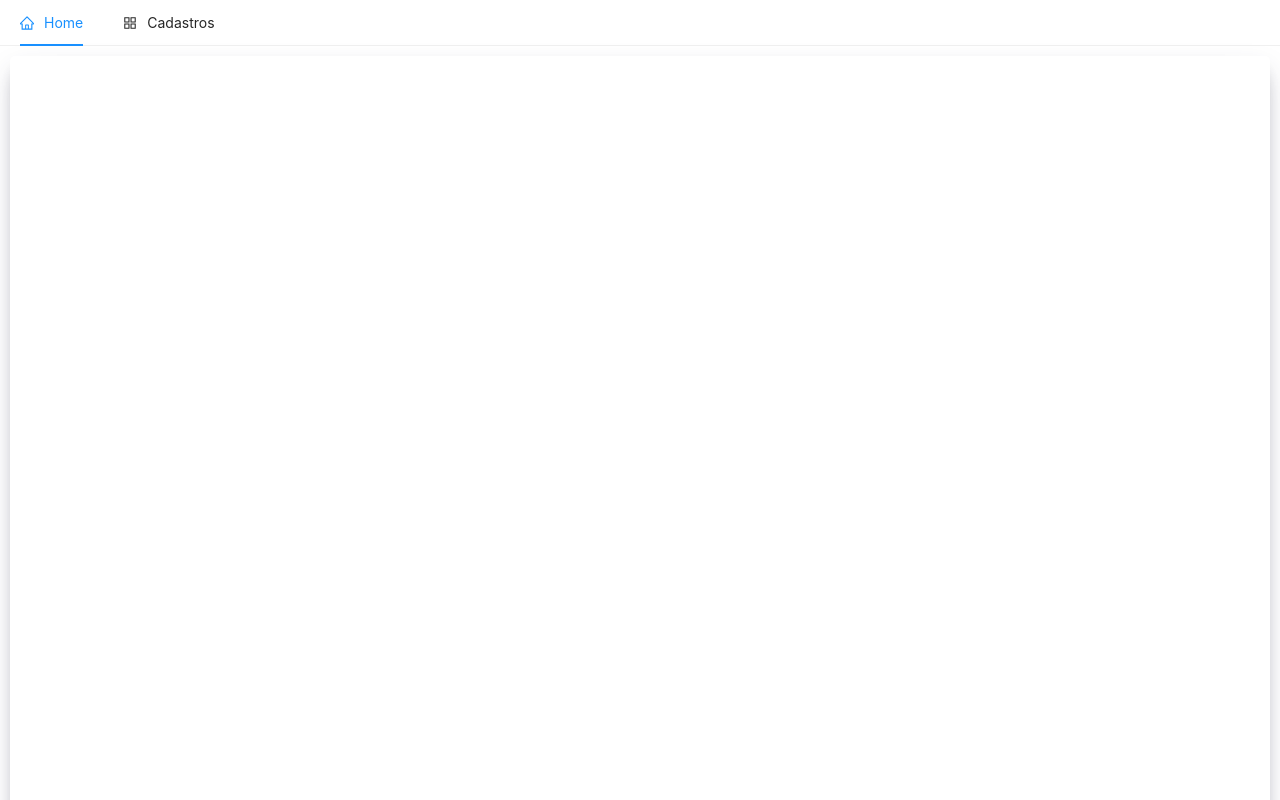
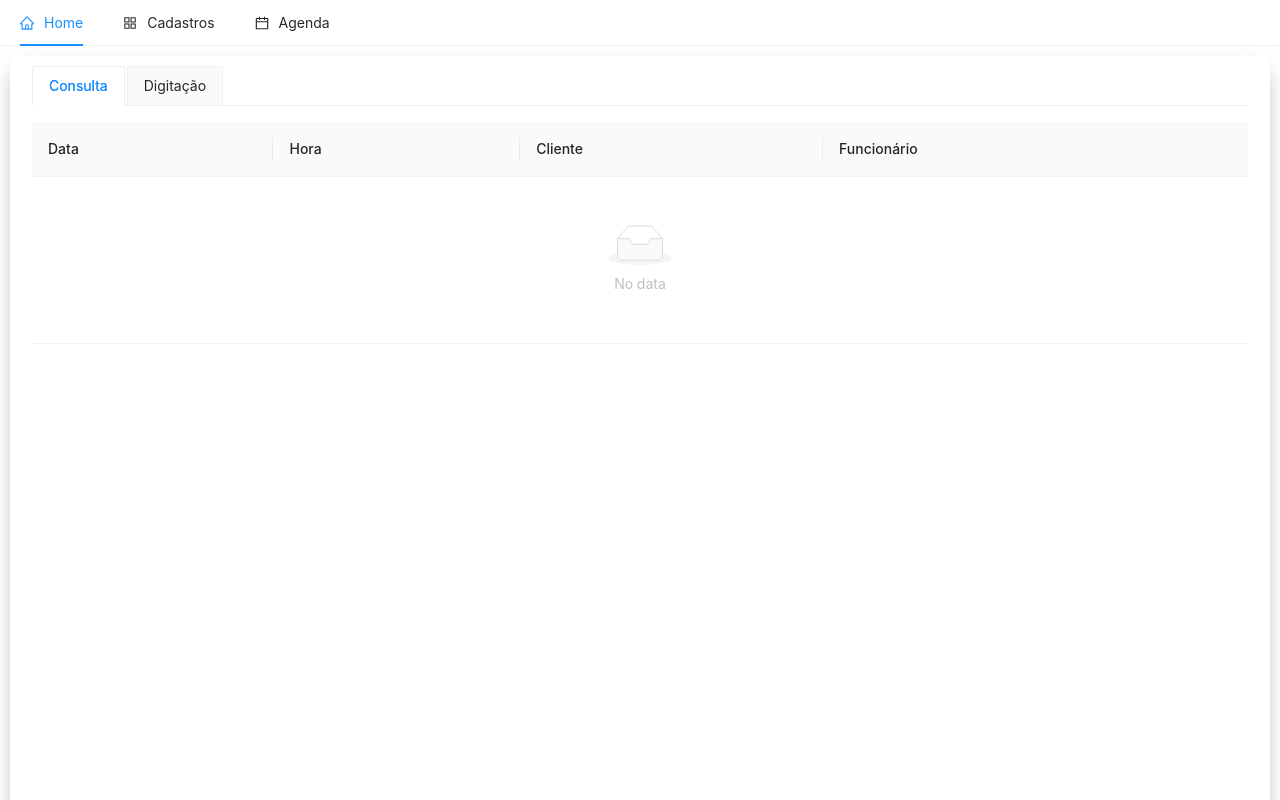
Before and after one commit to hugosilvasbo/js-system, a React (Create React App) app: page /agenda in a window 1280 px wide. Built offline with nearby package versions, Linux system fonts and the light colour scheme.

Commit message:
Iniciando tela de agendamento

```diff
--- a/package.json
+++ b/package.json
@@ -26,7 +26,6 @@
     "react-hook-form": "^7.35.0",
     "react-router-dom": "^6.3.0",
     "react-scripts": "5.0.1",
-    "react-tabs": "^5.1.0",
     "react-toastify": "^9.0.8",
     "sass": "^1.54.5",
     "typescript": "^4.8.2",
--- a/src/App.tsx
+++ b/src/App.tsx
@@ -1,11 +1,10 @@
-import { AppstoreOutlined, HomeOutlined, TagOutlined, TeamOutlined } from "@ant-design/icons";
+import { AppstoreOutlined, CalendarOutlined, HomeOutlined, TagOutlined, TeamOutlined } from "@ant-design/icons";
 import "antd/dist/antd.css";
 import Menu from 'antd/lib/menu';
 import 'primeicons/primeicons.css';
 import 'primereact/resources/primereact.min.css';
 import 'primereact/resources/themes/nova-accent/theme.css';
 import { useNavigate } from 'react-router-dom';
-import 'react-tabs/style/react-tabs.css';
 import 'react-toastify/dist/ReactToastify.css';
 import './style/App.scss';
 import './style/vars.scss';
@@ -37,6 +36,9 @@ function App(props: any) {
             Item
           </Menu.Item>
         </Menu.SubMenu>
+        <Menu.Item key="mnagenda" onClick={() => navigate('/agenda')} icon={<CalendarOutlined />}>
+          Agenda
+        </Menu.Item>
       </Menu>
       <div className='content'>{props.children}</div>
       <footer>
--- a/src/index.tsx
+++ b/src/index.tsx
@@ -8,6 +8,7 @@ import Home from './pages/Home';
 import PedidoVenda from './pages/gerencial/Pedido';
 import './style/index.scss';
 import "antd/dist/antd.css";
+import Agenda from './pages/agenda/Agenda';
 
 const container = document.getElementById('root');
 const root = createRoot(container!);
@@ -20,6 +21,7 @@ root.render(
           <Route path="/" element={<Home />} />
           <Route path="/cadastro/pessoa" element={<Pessoa />} />
           <Route path="/cadastro/item" element={<Item />} />
+          <Route path="/agenda" element={<Agenda />} />
           <Route path="/gerencial/pedido" element={<PedidoVenda />} />
         </Routes>
       </App>
--- /dev/null
+++ b/src/pages/agenda/Agenda.tsx
@@ -0,0 +1,91 @@
+import { Col, DatePicker, Form, Row, Table, Tabs } from "antd";
+import moment from "moment";
+import { useState } from "react";
+import { Container } from "react-bootstrap";
+import FrameCadButtons from "../../components/mine/FrameCadButtons";
+
+const Agenda = () => {
+
+    const [dataSource, setDataSource] = useState([])
+    const [dateTimeService, setDateTimeService] = useState()
+
+    const tableColumns = [
+        {
+            title: 'Data',
+            dataIndex: 'service-date',
+            key: 'service-date',
+        },
+        {
+            title: 'Hora',
+            dataIndex: 'service-time',
+            key: 'service-time',
+        },
+        {
+            title: 'Cliente',
+            dataIndex: 'client-name',
+            key: 'client-name',
+        },
+        {
+            title: 'Funcionário',
+            dataIndex: 'employee-name',
+            key: 'employee-name'
+        }
+
+    ]
+
+    const FrameConsulta = () => {
+        return <>
+            <Table
+                dataSource={dataSource}
+                columns={tableColumns}
+            />
+        </>
+    }
+
+    const FrameDigitacao = () => {
+        return <>
+            <Container fluid>
+                <Row>
+                    <Col md='auto'>
+                        <Form layout="vertical">
+                            <Form.Item name="date-time-appointment" label="Data">
+                                <DatePicker
+                                    allowClear={false}
+                                    showTime
+                                    //--> arrumar isso futuramente... filtrar os horários por funcionários...
+                                    //onSelect={(e: any) => moment(e._d).format('YYYY-MM-DD HH:MM')}
+                                    format="DD/MM/YYYY HH:mm"
+                                    disabledDate={(current: any) => {
+                                        let customDate = moment().format("YYYY-MM-DD");
+                                        return current && current < moment(customDate, "YYYY-MM-DD");
+                                    }}
+                                />
+                            </Form.Item>
+                        </Form>
+                    </Col>
+                    <Col>
+                        <FrameCadButtons
+                            onClickNew={() => { }}
+                            inEdition={false}
+                        />
+                    </Col>
+                </Row>
+            </Container>
+        </>
+    }
+
+    const tabs = [
+        { label: 'Consulta', key: 'tab-consulta', children: <FrameConsulta /> },
+        { label: 'Digitação', key: 'tab-digitacao', children: <FrameDigitacao /> },
+    ];
+
+    return (
+        <>
+            <Container fluid>
+                <Tabs type="card" items={tabs} />
+            </Container>
+        </>
+    )
+}
+
+export default Agenda;
--- a/src/pages/cadastro/Pessoa.tsx
+++ b/src/pages/cadastro/Pessoa.tsx
@@ -1,11 +1,9 @@
-import { Table } from 'antd';
+import { Table, Tabs } from 'antd';
 import axios from 'axios';
 import { useEffect, useState } from 'react';
 import { Col, Container, Row } from 'react-bootstrap';
 import { useForm } from 'react-hook-form';
-import { Tab, TabList, TabPanel, Tabs } from 'react-tabs';
-import 'react-tabs/style/react-tabs.css';
-import { toast, ToastContainer } from 'react-toastify';
+import { toast } from 'react-toastify';
 import constantes from '../../assets/jsConstantes.json';
 import CheckBoxAntd from '../../components/antdesign/CheckBoxAntd';
 import InputPassword from '../../components/antdesign/InputPasswordAntd';
@@ -65,60 +63,18 @@ const Pessoa = () => {
 
     ]
 
-    useEffect(() => {
-        if (deletePerson) {
-            axios.delete(URL_PERSON + getValues('person._id'))
-                .then((res: any) => {
-                    toast.success(res.data.message);
-                })
-                .catch((e: any) => {
-                    toast.error('' + e)
-                })
-                .finally(() => {
-                    setDeletePerson(false);
-                })
-        }
-    }, [deletePerson])
-
-    const onSubmit = async (data: any) => {
-        console.log('onSubmit...')
-        try {
-            let res = null;
-
-            if (data.person._id)
-                res = await axios.patch(URL_PERSON + data.person._id, data.person)
-            else
-                res = await axios.post(URL_PERSON, data.person)
-
-            toast.success(res.data.message)
-        } catch (error) {
-            toast.error('' + error);
-        } finally {
-            setInEdition(false);
-            console.log({ inEditionSubmit: inEdition })
-        }
-    }
-
-    return (
-        <>
-            <Container fluid>
-                <Row>
-                    <Col>
-                        <Tabs>
-                            <TabList>
-                                <Tab>Consulta</Tab>
-                                <Tab>Digitação</Tab>
-                            </TabList>
-                            {/** consulta */}
-                            <TabPanel>
+    const FrameConsulta = () => {
+        return <>
             <Table
                 dataSource={dataSource}
                 columns={tableColumns}
                 onRow={(record) => { return { onClick: () => { setValue("person", record) } }; }}
             />
-                            </TabPanel>
-                            {/** digitação */}
-                            <TabPanel>
+        </>
+    }
+
+    const FrameDigitacao = () => {
+        return <>
             <form id='formdigitacao' onSubmit={handleSubmit(onSubmit)}>
                 <Container fluid>
                     <Row>
@@ -212,9 +168,54 @@ const Pessoa = () => {
                     </Row>
                 </Container>
             </form >
-                            </TabPanel>
-                            <ToastContainer />
-                        </Tabs >
+        </>
+    }
+
+    const tabs = [
+        { label: 'Consulta', key: 'tab-consulta', children: <FrameConsulta /> },
+        { label: 'Digitação', key: 'tab-digitacao', children: <FrameDigitacao /> },
+    ];
+
+    useEffect(() => {
+        if (deletePerson) {
+            axios.delete(URL_PERSON + getValues('person._id'))
+                .then((res: any) => {
+                    toast.success(res.data.message);
+                })
+                .catch((e: any) => {
+                    toast.error('' + e)
+                })
+                .finally(() => {
+                    setDeletePerson(false);
+                })
+        }
+    }, [deletePerson])
+
+    const onSubmit = async (data: any) => {
+        console.log('onSubmit...')
+        try {
+            let res = null;
+
+            if (data.person._id)
+                res = await axios.patch(URL_PERSON + data.person._id, data.person)
+            else
+                res = await axios.post(URL_PERSON, data.person)
+
+            toast.success(res.data.message)
+        } catch (error) {
+            toast.error('' + error);
+        } finally {
+            setInEdition(false);
+            console.log({ inEditionSubmit: inEdition })
+        }
+    }
+
+    return (
+        <>
+            <Container fluid>
+                <Row>
+                    <Col>
+                        <Tabs type="card" items={tabs} />
                     </Col>
                     <Col md="auto">
                         <FrameCadButtons
@@ -240,7 +241,7 @@ const Pessoa = () => {
                                 }
                             }}
                             onClickSave={
-                                {form: 'formdigitacao', onClick: () => console.log('Submit')}
+                                { form: 'formdigitacao', onClick: () => console.log('Submit') }
                             }
                             inEdition={inEdition}
                         />
```
Also changed, not shown: 1 other file (tests, documents, lock files or other folders). Lines whose indentation alone changed are shown as unchanged.
